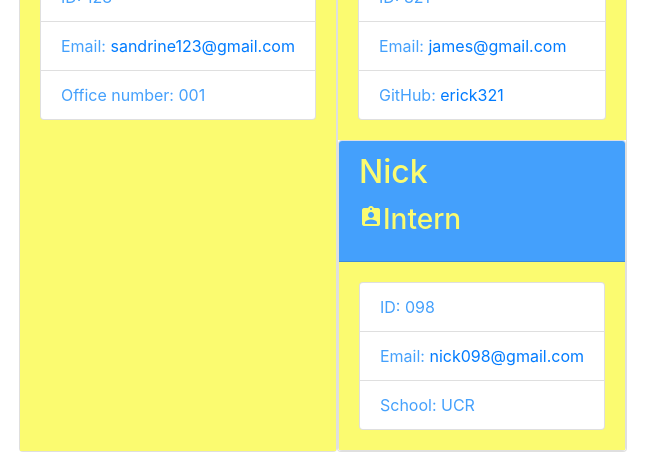
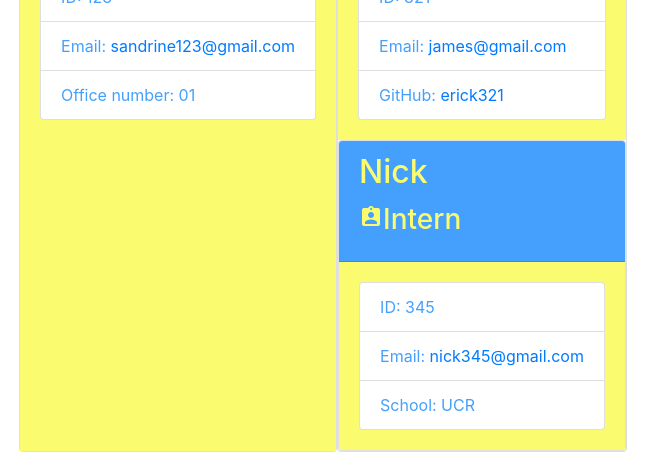
Before and after one commit to nle641999/Team-Profile-Generator, a website: page dist/index.html in a window 1280 px wide. Shown: the part 453-906 px from the top of the page, 317-962 px from the left. Drawn offline with nearby package versions, Linux system fonts and the light colour scheme.

Commit message:
updated readme

```diff
--- a/dist/index.html
+++ b/dist/index.html
@@ -26,7 +26,6 @@
             <div class="row">
                 <div class="team-area col-16 d-flex justify-content-center">
 
-
     <div class="card employee-card">
         <div class="card-header">
             <h2 class="card-title">Sandrine</h2>
@@ -36,7 +35,7 @@
             <ul class="list-group">
                 <li class="list-group-item">ID: 123</li>
                 <li class="list-group-item">Email: <a href="mailto:sandrine123@gmail.com">sandrine123@gmail.com</a></li>
-                <li class="list-group-item">Office number: 001</li>
+                <li class="list-group-item">Office number: 01</li>
             </ul>
         </div>
     </div>
@@ -61,8 +60,8 @@
     </div>
     <div class="card-body">
         <ul class="list-group">
-            <li class="list-group-item">ID: 098</li>
-            <li class="list-group-item">Email: <a href="mailto:nick098@gmail.com">nick098@gmail.com</a></li>
+            <li class="list-group-item">ID: 345</li>
+            <li class="list-group-item">Email: <a href="mailto:nick345@gmail.com">nick345@gmail.com</a></li>
             <li class="list-group-item">School: UCR</li>
         </ul>
     </div>
```
Also changed, not shown: README.md, assets/images/mockup.png (added).
